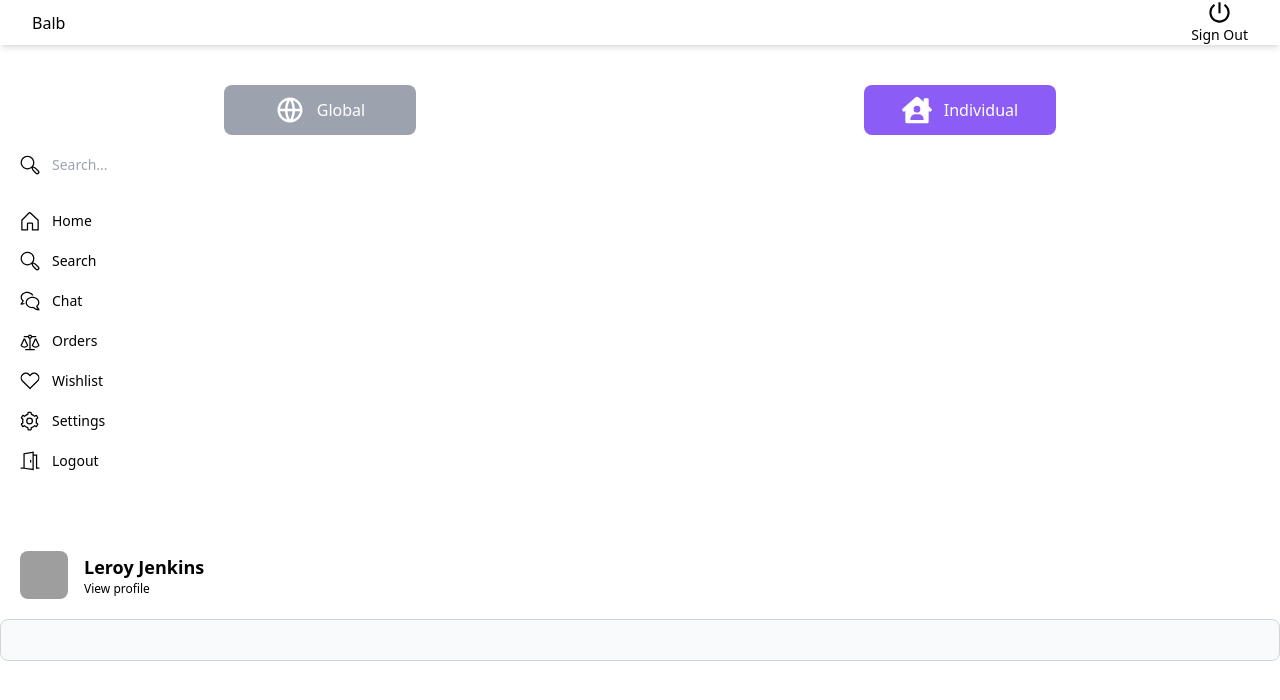
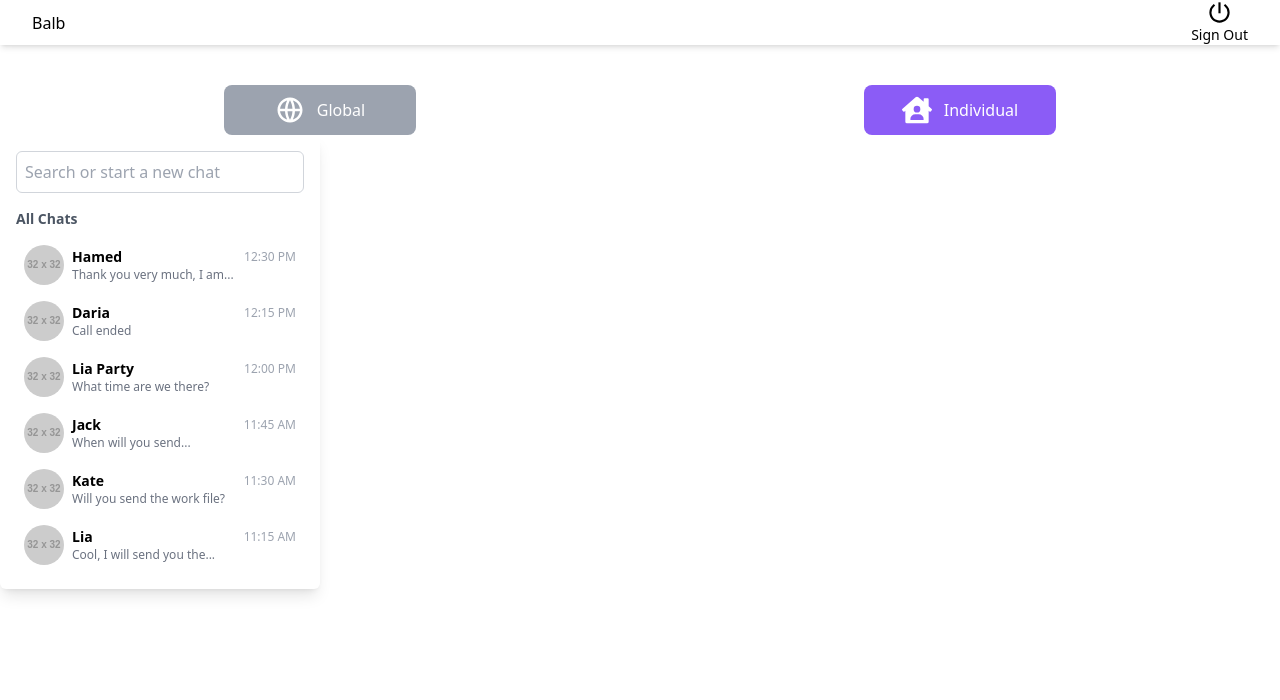
Before and after one commit to maybeajay/balb, a React (Vite) app: page / in a window 1280 px wide. Shown: the top 700 px of the page. Built offline with nearby package versions, Linux system fonts and the light colour scheme; no server answers; sample sign-in values are in the browser's storage; grey boxes are pictures that could not be loaded; a web font is replaced by a local one.

Commit message:
changed sidebaar ui and make it more functional with input to search users by username

```diff
--- a/src/App.tsx
+++ b/src/App.tsx
@@ -1,5 +1,5 @@
 import "./App.css";
-import { useRoutes, Navigate, HashRouter } from "react-router-dom";
+import { useRoutes, Navigate, BrowserRouter } from "react-router-dom";
 import Login from "./components/Login";
 import Signup from "./components/Signup";
 import Home from "./components/Home";
@@ -63,9 +63,9 @@ function App() {
   return (
     <Provider store={store}>
       <Toaster />
-      <HashRouter>
+      <BrowserRouter>
       <FinalRoutes />
-      </HashRouter>
+      </BrowserRouter>
     </Provider>
   );
 }
--- /dev/null
+++ b/src/components/Friends.tsx
@@ -0,0 +1,41 @@
+import React, { useEffect, useState } from 'react'
+import {supabase} from '../../supabase.js'
+import { catchErrors } from '../slices/errorsSlice';
+
+function Friends() {
+    const [friendsData, setfriendsData] = useState([]);
+    const [myFriends, setmyFriends] = useState([]);
+    const getFriends = async()=>{
+        let { data: users, error } = await supabase
+        .from('users')
+        .select()
+        .eq("id", friendsData[0].id);
+        setmyFriends(users);
+    }
+    useEffect(()=>{
+        (async function getUserFriends(){
+            try {
+                let { data: friends, error } = await supabase
+                .from('friends')
+                .select()
+                .eq("user_id","aabd8b96-518b-4357-ae47-03f3749c138c")
+                .eq("is_accepted", true)
+                .eq("is_pending", false)
+                setfriendsData(friends);
+
+                if(error){
+                    catchErrors(error.message);
+                }
+            }finally{
+
+            }
+        })()
+
+        friendsData.length > 0 && getFriends();
+    }, [])
+  return (
+    <div>Friends</div>
+  )
+}
+
+export default Friends
--- a/src/components/IndividualChat.tsx
+++ b/src/components/IndividualChat.tsx
@@ -4,6 +4,7 @@ import { supabase } from "../supabase.js";
 import UserSeachResults from '../shared/UserSeachResults.js';
 import FriendRequest from '../shared/FriendRequest.js';
 import Notifications from '../shared/Notifications.js';
+import Friends from './Friends.js';
 
 type userSearchResults = {
   user_name: string | undefined,
@@ -40,22 +41,18 @@ function IndividualChat() {
     <>
     {/* <SideNav /> */}
     <main className='w-full h-screen'>
-
-      <div className="">
+      <div className="flex">
       <SideNav />
-     <div>
-     <input type='text' name='searchName' value={searchVal} onChange={(e)=>handleChange(e)} className='bg-gray-50 border border-gray-300 text-gray-900 text-sm rounded-lg focus:ring-blue-500 focus:border-blue-500 block w-full p-2.5 dark:bg-gray-700 dark:border-gray-600 dark:placeholder-gray-400 dark:text-white dark:focus:ring-blue-500 dark:focus:border-blue-500'/>
      </div>
 
       {/* section for search users */}
      {/* if search resuklts is greater than 0 then only show results component*/}
-     {
-      searchRes.length >=1  && <UserSeachResults users={searchRes}/>
-     }
      {/* Pending Friend Requests */}
      {/* <FriendRequest /> */}
 
      {/* <Notifications /> */}
+     {/* <Friends /> */}
+     <div>
      </div>
     </main>
     </>
--- a/src/components/SideNav.tsx
+++ b/src/components/SideNav.tsx
@@ -1,95 +1,185 @@
+import { useState } from "react";
+import { supabase } from "../../supabase.js";
+import UserSeachResults from "../shared/UserSeachResults";
+type userSearchResults = {
+  user_name: string | undefined;
+  first_name: string | undefined;
+  last_name: string | undefined;
+  profile_url: string | undefined;
+};
 export default function SideNav() {
+  const [searchVal, setsearchVal] = useState<string>("");
+  const [searchRes, setsearchRes] = useState<userSearchResults[]>([]);
+  const searchByUsername = async (username: string) => {
+    try {
+      let { data: users, error } = await supabase
+        .from("users")
+        .select("*")
+        .eq("user_name", username.trim());
+      setsearchRes(users);
+      if (error) {
+        console.log("ERR", error);
+      }
+    } catch (error) {
+      console.log("ERR", error);
+    }
+  };
+  const handleChange = (e: React.ChangeEvent<HTMLInputElement>) => {
+    setsearchVal(e.target.value);
+    if (searchVal.length >= 2) {
+      searchByUsername(e.target.value);
+    }
+  };
   return (
     <>
-  <div className="flex flex-col h-full p-3 w-60 dark:bg-gray-50 dark:text-gray-800">
-	<div className="space-y-3">
-		<div className="relative">
-			<span className="absolute inset-y-0 left-0 flex items-center py-4">
-				<button type="submit" className="p-2 focus:outline-none focus:ring">
-					<svg fill="currentColor" viewBox="0 0 512 512" className="w-5 h-5 dark:text-gray-600">
-						<path d="M479.6,399.716l-81.084-81.084-62.368-25.767A175.014,175.014,0,0,0,368,192c0-97.047-78.953-176-176-176S16,94.953,16,192,94.953,368,192,368a175.034,175.034,0,0,0,101.619-32.377l25.7,62.2L400.4,478.911a56,56,0,1,0,79.2-79.195ZM48,192c0-79.4,64.6-144,144-144s144,64.6,144,144S271.4,336,192,336,48,271.4,48,192ZM456.971,456.284a24.028,24.028,0,0,1-33.942,0l-76.572-76.572-23.894-57.835L380.4,345.771l76.573,76.572A24.028,24.028,0,0,1,456.971,456.284Z"></path>
-					</svg>
-				</button>
-			</span>
-			<input type="search" name="Search" placeholder="Search..." className="w-full py-2 pl-10 text-sm dark:border- rounded-md focus:outline-none dark:bg-gray-100 dark:text-gray-800 focus:dark:bg-gray-50" />
+      <div className="w-80 bg-white shadow-lg rounded-md p-4">
+        {/* Search Bar */}
+        <div className="mb-4">
+          <input
+            type="text"
+            placeholder="Search or start a new chat"
+            className="w-full p-2 rounded-md border border-gray-300 focus:outline-none focus:ring-2 focus:ring-green-500"
+            value={searchVal}
+            onChange={(e) => handleChange(e)}
+          />
         </div>
+
+        {/* Active Users */}
+        {/* <div className="mb-4">
+          <h2 className="text-sm font-semibold text-gray-600 mb-2">
+            Active Users
+          </h2>
+          <div className="flex space-x-2">
+            <img
+              src="https://via.placeholder.com/32"
+              className="w-8 h-8 rounded-full"
+              alt="User 1"
+            />
+            <img
+              src="https://via.placeholder.com/32"
+              className="w-8 h-8 rounded-full"
+              alt="User 2"
+            />
+            <img
+              src="https://via.placeholder.com/32"
+              className="w-8 h-8 rounded-full"
+              alt="User 3"
+            />
+            <img
+              src="https://via.placeholder.com/32"
+              className="w-8 h-8 rounded-full"
+              alt="User 4"
+            />
+            <img
+              src="https://via.placeholder.com/32"
+              className="w-8 h-8 rounded-full"
+              alt="User 5"
+            />
+          </div>
+        </div> */}
+
+        {/* show search results here */}
+        {searchRes.length >= 1 && <UserSeachResults users={searchRes} />}
+
+        {/* All Chats */}
+        <div>
+          <h2 className="text-sm font-semibold text-gray-600 mb-2">
+            All Chats
+          </h2>
+          <ul>
+            <li className="flex items-center p-2 hover:bg-gray-100 rounded-md cursor-pointer">
+              <img
+                src="https://via.placeholder.com/32"
+                className="w-10 h-10 rounded-full mr-2"
+                alt="User"
+              />
               <div className="flex-1">
-			<ul className="pt-2 pb-4 space-y-1 text-sm">
-				<li className="rounded-sm">
-					<a rel="noopener noreferrer" href="#" className="flex items-center p-2 space-x-3 rounded-md">
-						<svg xmlns="http://www.w3.org/2000/svg" viewBox="0 0 512 512" className="w-5 h-5 fill-current dark:text-gray-600">
-							<path d="M469.666,216.45,271.078,33.749a34,34,0,0,0-47.062.98L41.373,217.373,32,226.745V496H208V328h96V496H480V225.958ZM248.038,56.771c.282,0,.108.061-.013.18C247.9,56.832,247.756,56.771,248.038,56.771ZM448,464H336V328a32,32,0,0,0-32-32H208a32,32,0,0,0-32,32V464H64V240L248.038,57.356c.013-.012.014-.023.024-.035L448,240Z"></path>
-						</svg>
-						<span>Home</span>
-					</a>
+                <div className="flex justify-between items-center">
+                  <h3 className="text-sm font-semibold">Hamed</h3>
+                  <span className="text-xs text-gray-400">12:30 PM</span>
+                </div>
+                <p className="text-xs text-gray-500">
+                  Thank you very much, I am...
+                </p>
+              </div>
             </li>
-				<li className="rounded-sm">
-					<a rel="noopener noreferrer" href="#" className="flex items-center p-2 space-x-3 rounded-md">
-						<svg xmlns="http://www.w3.org/2000/svg" viewBox="0 0 512 512" className="w-5 h-5 fill-current dark:text-gray-600">
-							<path d="M479.6,399.716l-81.084-81.084-62.368-25.767A175.014,175.014,0,0,0,368,192c0-97.047-78.953-176-176-176S16,94.953,16,192,94.953,368,192,368a175.034,175.034,0,0,0,101.619-32.377l25.7,62.2L400.4,478.911a56,56,0,1,0,79.2-79.195ZM48,192c0-79.4,64.6-144,144-144s144,64.6,144,144S271.4,336,192,336,48,271.4,48,192ZM456.971,456.284a24.028,24.028,0,0,1-33.942,0l-76.572-76.572-23.894-57.835L380.4,345.771l76.573,76.572A24.028,24.028,0,0,1,456.971,456.284Z"></path>
-						</svg>
-						<span>Search</span>
-					</a>
+            <li className="flex items-center p-2 hover:bg-gray-100 rounded-md cursor-pointer">
+              <img
+                src="https://via.placeholder.com/32"
+                className="w-10 h-10 rounded-full mr-2"
+                alt="User"
+              />
+              <div className="flex-1">
+                <div className="flex justify-between items-center">
+                  <h3 className="text-sm font-semibold">Daria</h3>
+                  <span className="text-xs text-gray-400">12:15 PM</span>
+                </div>
+                <p className="text-xs text-gray-500">Call ended</p>
+              </div>
             </li>
-				<li className="rounded-sm">
-					<a rel="noopener noreferrer" href="#" className="flex items-center p-2 space-x-3 rounded-md">
-						<svg xmlns="http://www.w3.org/2000/svg" viewBox="0 0 512 512" className="w-5 h-5 fill-current dark:text-gray-600">
-							<path d="M448.205,392.507c30.519-27.2,47.8-63.455,47.8-101.078,0-39.984-18.718-77.378-52.707-105.3C410.218,158.963,366.432,144,320,144s-90.218,14.963-123.293,42.131C162.718,214.051,144,251.445,144,291.429s18.718,77.378,52.707,105.3c33.075,27.168,76.861,42.13,123.293,42.13,6.187,0,12.412-.273,18.585-.816l10.546,9.141A199.849,199.849,0,0,0,480,496h16V461.943l-4.686-4.685A199.17,199.17,0,0,1,448.205,392.507ZM370.089,423l-21.161-18.341-7.056.865A180.275,180.275,0,0,1,320,406.857c-79.4,0-144-51.781-144-115.428S240.6,176,320,176s144,51.781,144,115.429c0,31.71-15.82,61.314-44.546,83.358l-9.215,7.071,4.252,12.035a231.287,231.287,0,0,0,37.882,67.817A167.839,167.839,0,0,1,370.089,423Z"></path>
-							<path d="M60.185,317.476a220.491,220.491,0,0,0,34.808-63.023l4.22-11.975-9.207-7.066C62.918,214.626,48,186.728,48,156.857,48,96.833,109.009,48,184,48c55.168,0,102.767,26.43,124.077,64.3,3.957-.192,7.931-.3,11.923-.3q12.027,0,23.834,1.167c-8.235-21.335-22.537-40.811-42.2-56.961C270.072,30.279,228.3,16,184,16S97.928,30.279,66.364,56.206C33.886,82.885,16,118.63,16,156.857c0,35.8,16.352,70.295,45.25,96.243a188.4,188.4,0,0,1-40.563,60.729L16,318.515V352H32a190.643,190.643,0,0,0,85.231-20.125,157.3,157.3,0,0,1-5.071-33.645A158.729,158.729,0,0,1,60.185,317.476Z"></path>
-						</svg>
-						<span>Chat</span>
-					</a>
+            <li className="flex items-center p-2 hover:bg-gray-100 rounded-md cursor-pointer">
+              <img
+                src="https://via.placeholder.com/32"
+                className="w-10 h-10 rounded-full mr-2"
+                alt="User"
+              />
+              <div className="flex-1">
+                <div className="flex justify-between items-center">
+                  <h3 className="text-sm font-semibold">Lia Party</h3>
+                  <span className="text-xs text-gray-400">12:00 PM</span>
+                </div>
+                <p className="text-xs text-gray-500">What time are we there?</p>
+              </div>
             </li>
-				<li className="rounded-sm">
-					<a rel="noopener noreferrer" href="#" className="flex items-center p-2 space-x-3 rounded-md">
-						<svg xmlns="http://www.w3.org/2000/svg" viewBox="0 0 512 512" className="w-5 h-5 fill-current dark:text-gray-600">
-							<path d="M203.247,386.414,208,381.185V355.4L130.125,191H93.875L16,355.4v27.042l4.234,4.595a124.347,124.347,0,0,0,91.224,39.982h.42A124.343,124.343,0,0,0,203.247,386.414ZM176,368.608a90.924,90.924,0,0,1-64.231,26.413h-.33A90.907,90.907,0,0,1,48,369.667V362.6l64-135.112L176,362.6Z"></path>
-							<path d="M418.125,191h-36.25L304,355.4v27.042l4.234,4.595a124.347,124.347,0,0,0,91.224,39.982h.42a124.343,124.343,0,0,0,91.369-40.607L496,381.185V355.4ZM464,368.608a90.924,90.924,0,0,1-64.231,26.413h-.33A90.907,90.907,0,0,1,336,369.667V362.6l64-135.112L464,362.6Z"></path>
-							<path d="M272,196.659A56.223,56.223,0,0,0,309.659,159H416V127H309.659a55.991,55.991,0,0,0-107.318,0H96v32H202.341A56.223,56.223,0,0,0,240,196.659V463H136v32H376V463H272ZM232,143a24,24,0,1,1,24,24A24,24,0,0,1,232,143Z"></path>
-						</svg>
-						<span>Orders</span>
-					</a>
+            <li className="flex items-center p-2 hover:bg-gray-100 rounded-md cursor-pointer">
+              <img
+                src="https://via.placeholder.com/32"
+                className="w-10 h-10 rounded-full mr-2"
+                alt="User"
+              />
+              <div className="flex-1">
+                <div className="flex justify-between items-center">
+                  <h3 className="text-sm font-semibold">Jack</h3>
+                  <span className="text-xs text-gray-400">11:45 AM</span>
+                </div>
+                <p className="text-xs text-gray-500">When will you send...</p>
+              </div>
             </li>
-				<li className="rounded-sm dark:bg-gray-100 dark:text-gray-900">
-					<a rel="noopener noreferrer" href="#" className="flex items-center p-2 space-x-3 rounded-md">
-						<svg xmlns="http://www.w3.org/2000/svg" viewBox="0 0 512 512" className="w-5 h-5 fill-current dark:text-gray-600">
-							<path d="M453.122,79.012a128,128,0,0,0-181.087.068l-15.511,15.7L241.142,79.114l-.1-.1a128,128,0,0,0-181.02,0l-6.91,6.91a128,128,0,0,0,0,181.019L235.485,449.314l20.595,21.578.491-.492.533.533L276.4,450.574,460.032,266.94a128.147,128.147,0,0,0,0-181.019ZM437.4,244.313,256.571,425.146,75.738,244.313a96,96,0,0,1,0-135.764l6.911-6.91a96,96,0,0,1,135.713-.051l38.093,38.787,38.274-38.736a96,96,0,0,1,135.765,0l6.91,6.909A96.11,96.11,0,0,1,437.4,244.313Z"></path>
-						</svg>
-						<span>Wishlist</span>
-					</a>
+            <li className="flex items-center p-2 hover:bg-gray-100 rounded-md cursor-pointer">
+              <img
+                src="https://via.placeholder.com/32"
+                className="w-10 h-10 rounded-full mr-2"
+                alt="User"
+              />
+              <div className="flex-1">
+                <div className="flex justify-between items-center">
+                  <h3 className="text-sm font-semibold">Kate</h3>
+                  <span className="text-xs text-gray-400">11:30 AM</span>
+                </div>
+                <p className="text-xs text-gray-500">
+                  Will you send the work file?
+                </p>
+              </div>
             </li>
-				<li className="rounded-sm">
-					<a rel="noopener noreferrer" href="#" className="flex items-center p-2 space-x-3 rounded-md">
-						<svg xmlns="http://www.w3.org/2000/svg" viewBox="0 0 512 512" className="w-5 h-5 fill-current dark:text-gray-600">
-							<path d="M245.151,168a88,88,0,1,0,88,88A88.1,88.1,0,0,0,245.151,168Zm0,144a56,56,0,1,1,56-56A56.063,56.063,0,0,1,245.151,312Z"></path>
-							<path d="M464.7,322.319l-31.77-26.153a193.081,193.081,0,0,0,0-80.332l31.77-26.153a19.941,19.941,0,0,0,4.606-25.439l-32.612-56.483a19.936,19.936,0,0,0-24.337-8.73l-38.561,14.447a192.038,192.038,0,0,0-69.54-40.192L297.49,32.713A19.936,19.936,0,0,0,277.762,16H212.54a19.937,19.937,0,0,0-19.728,16.712L186.05,73.284a192.03,192.03,0,0,0-69.54,40.192L77.945,99.027a19.937,19.937,0,0,0-24.334,8.731L21,164.245a19.94,19.94,0,0,0,4.61,25.438l31.767,26.151a193.081,193.081,0,0,0,0,80.332l-31.77,26.153A19.942,19.942,0,0,0,21,347.758l32.612,56.483a19.937,19.937,0,0,0,24.337,8.73l38.562-14.447a192.03,192.03,0,0,0,69.54,40.192l6.762,40.571A19.937,19.937,0,0,0,212.54,496h65.222a19.936,19.936,0,0,0,19.728-16.712l6.763-40.572a192.038,192.038,0,0,0,69.54-40.192l38.564,14.449a19.938,19.938,0,0,0,24.334-8.731L469.3,347.755A19.939,19.939,0,0,0,464.7,322.319Zm-50.636,57.12-48.109-18.024-7.285,7.334a159.955,159.955,0,0,1-72.625,41.973l-10,2.636L267.6,464h-44.89l-8.442-50.642-10-2.636a159.955,159.955,0,0,1-72.625-41.973l-7.285-7.334L76.241,379.439,53.8,340.562l39.629-32.624-2.7-9.973a160.9,160.9,0,0,1,0-83.93l2.7-9.972L53.8,171.439l22.446-38.878,48.109,18.024,7.285-7.334a159.955,159.955,0,0,1,72.625-41.973l10-2.636L222.706,48H267.6l8.442,50.642,10,2.636a159.955,159.955,0,0,1,72.625,41.973l7.285,7.334,48.109-18.024,22.447,38.877-39.629,32.625,2.7,9.972a160.9,160.9,0,0,1,0,83.93l-2.7,9.973,39.629,32.623Z"></path>
-						</svg>
-						<span>Settings</span>
-					</a>
-				</li>
-				<li className="rounded-sm">
-					<a rel="noopener noreferrer" href="#" className="flex items-center p-2 space-x-3 rounded-md">
-						<svg xmlns="http://www.w3.org/2000/svg" viewBox="0 0 512 512" className="w-5 h-5 fill-current dark:text-gray-600">
-							<path d="M440,424V88H352V13.005L88,58.522V424H16v32h86.9L352,490.358V120h56V456h88V424ZM320,453.642,120,426.056V85.478L320,51Z"></path>
-							<rect width="32" height="64" x="256" y="232"></rect>
-						</svg>
-						<span>Logout</span>
-					</a>
+            <li className="flex items-center p-2 hover:bg-gray-100 rounded-md cursor-pointer">
+              <img
+                src="https://via.placeholder.com/32"
+                className="w-10 h-10 rounded-full mr-2"
+                alt="User"
+              />
+              <div className="flex-1">
+                <div className="flex justify-between items-center">
+                  <h3 className="text-sm font-semibold">Lia</h3>
+                  <span className="text-xs text-gray-400">11:15 AM</span>
+                </div>
+                <p className="text-xs text-gray-500">
+                  Cool, I will send you the...
+                </p>
+              </div>
             </li>
           </ul>
         </div>
       </div>
-	<div className="flex items-center p-2 mt-12 space-x-4 justify-self-end">
-		<img src="https://source.unsplash.com/100x100/?portrait" alt="" className="w-12 h-12 rounded-lg dark:bg-gray-500" />
-		<div>
-			<h2 className="text-lg font-semibold">Leroy Jenkins</h2>
-			<span className="flex items-center space-x-1">
-				<a rel="noopener noreferrer" href="#" className="text-xs hover:underline dark:text-gray-600">View profile</a>
-			</span>
-		</div>
-	</div>
-</div>
     </>
-
-  )
+  );
 }
--- /dev/null
+++ b/src/components/UserChat.tsx
@@ -0,0 +1,9 @@
+import React from 'react'
+
+function UserChat() {
+  return (
+    <div>UserChat</div>
+  )
+}
+
+export default UserChat
```
Lines whose indentation alone changed are shown as unchanged.
